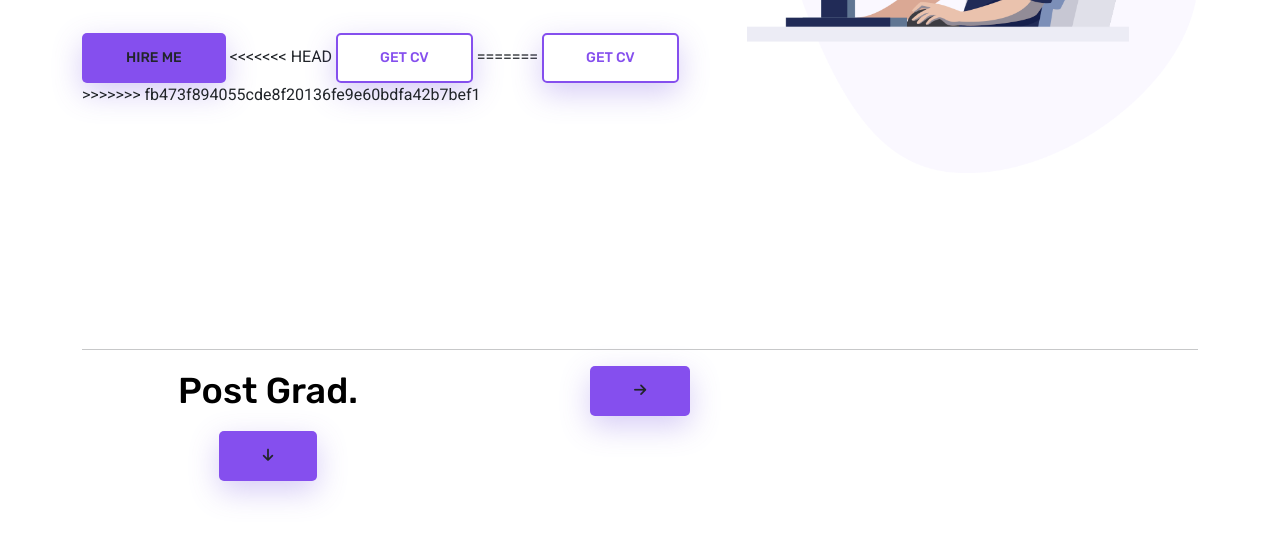
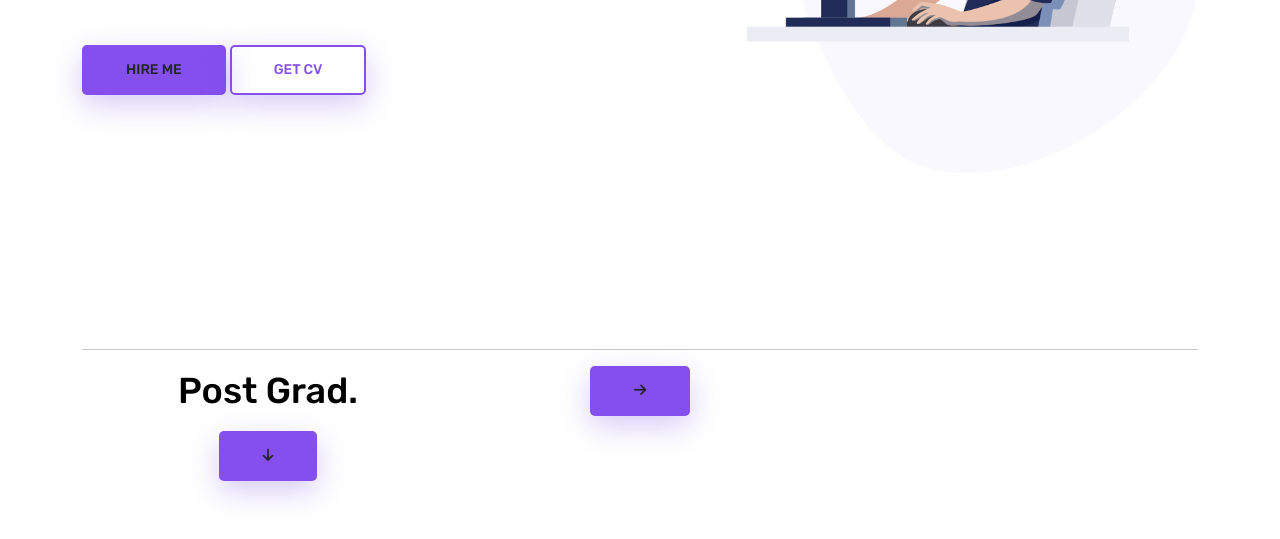
Before and after one commit to naveen639819/PersonalPortfolio.github.io, a plain HTML site: page index.html in a window 1280 px wide. Shown: the part 359-898 px from the top of the page. Drawn offline with nearby package versions, Linux system fonts and the light colour scheme.

Commit message:
Modified

```diff
--- a/index.html
+++ b/index.html
@@ -75,11 +75,8 @@
                     <div id="ab"></div>
                     <div class="mt-5">
                         <a class="main-btn primary-btn" href="#contact">Hire Me</a>
-<<<<<<< HEAD
                         <a class="main-btn secondary-btn" href="NaveenCV.pdf" target="_blank">Get CV</a>
-=======
-                        <a class="main-btn secondary-btn" href="NaveenResumeLatest.pdf" target="_blank">Get CV</a>
->>>>>>> fb473f894055cde8f20136fe9e60bdfa42b7bef1
+
                     </div>
 
                 </div>
```
Also changed, not shown: 1 other file.
